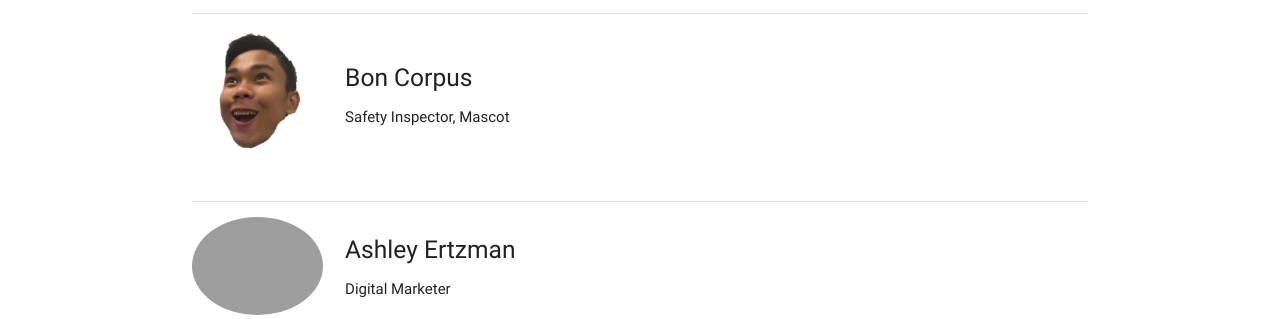
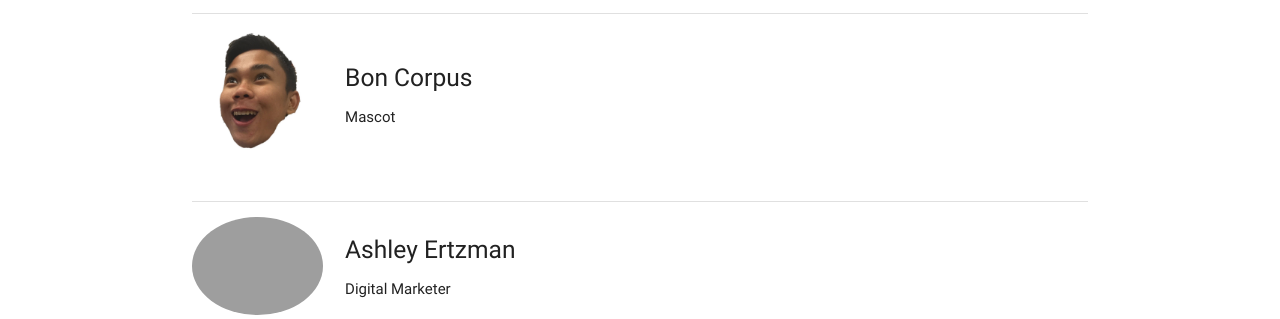
Before and after one commit to wsh32/IDP2016, a Django app: page /team/ in a window 1280 px wide. Shown: the part 704-1023 px from the top of the page. Run offline with Django 3.2, Linux system fonts and the light colour scheme; grey boxes are pictures that could not be loaded.

Commit message:
change bon

```diff
--- a/zero/templates/team.html
+++ b/zero/templates/team.html
@@ -55,7 +55,7 @@
 						</div>
 						<div class="col m10 s12 valign">
 							<h5>Bon Corpus</h5>
-							<p>Safety Inspector, Mascot</p>
+							<p>Mascot</p>
 						</div>
 					</div>
 				</div>
```
